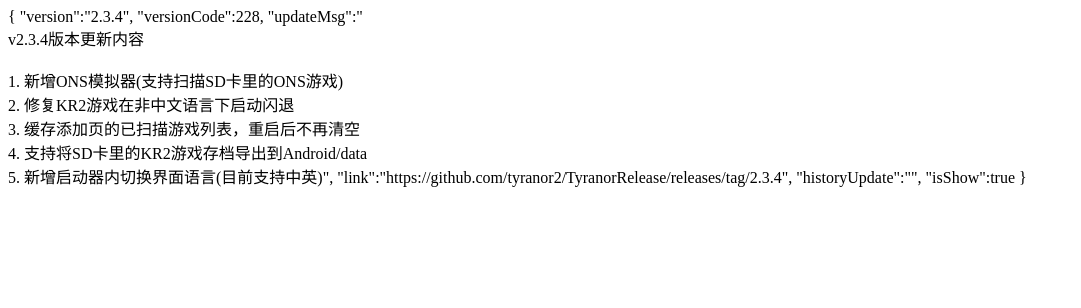
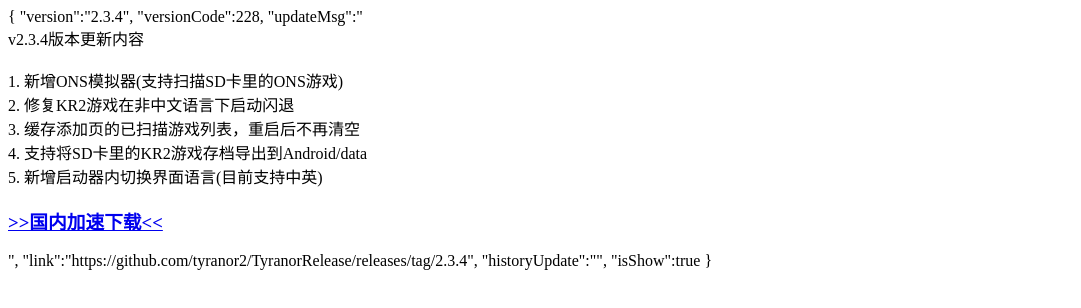
Before and after one commit to tyranor2/TyranorRelease, a plain HTML site: page index.html in a window 1280 px wide. Shown: the whole page, without its empty margins (0-1081 px from the left). Drawn offline with Linux system fonts and the light colour scheme.

Commit message:
Update index.html

```diff
--- a/index.html
+++ b/index.html
@@ -1,7 +1,7 @@
 {
     "version":"2.3.4",
     "versionCode":228,
-    "updateMsg":"<br>v2.3.4版本更新内容<br><br>1. 新增ONS模拟器(支持扫描SD卡里的ONS游戏)<br>2. 修复KR2游戏在非中文语言下启动闪退<br>3. 缓存添加页的已扫描游戏列表，重启后不再清空<br>4. 支持将SD卡里的KR2游戏存档导出到Android/data<br>5. 新增启动器内切换界面语言(目前支持中英)",
+    "updateMsg":"<br>v2.3.4版本更新内容<br><br>1. 新增ONS模拟器(支持扫描SD卡里的ONS游戏)<br>2. 修复KR2游戏在非中文语言下启动闪退<br>3. 缓存添加页的已扫描游戏列表，重启后不再清空<br>4. 支持将SD卡里的KR2游戏存档导出到Android/data<br>5. 新增启动器内切换界面语言(目前支持中英)<h3><font color='#F06292'><a href='https://hk.gh-proxy.com/https://github.com/tyranor2/TyranorRelease/releases/download/2.3.4/Tyranor_v2.3.4.apk'>>>国内加速下载<<</a></font></h3>",
     "link":"https://github.com/tyranor2/TyranorRelease/releases/tag/2.3.4",
     "historyUpdate":"",
     "isShow":true
```
